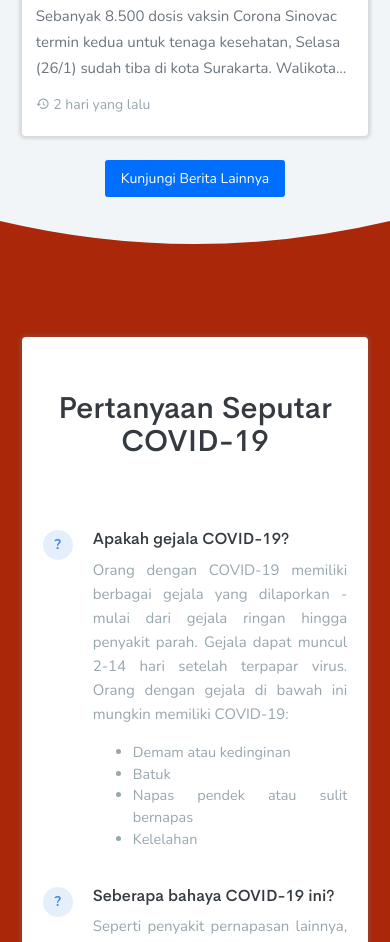
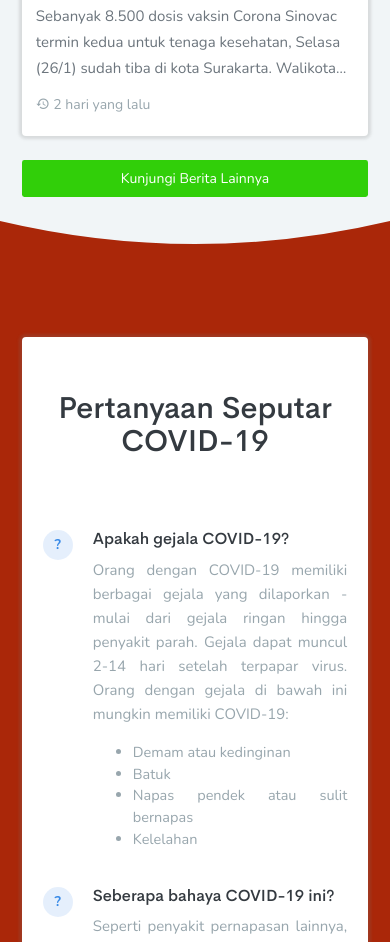
Before and after one commit to niredocz/covid19-surakarta, a plain HTML site: page front.html in a window 390 px wide. Shown: the part 4965-5907 px from the top of the page. Drawn offline with nearby package versions, Linux system fonts and the light colour scheme.

Commit message:
update warna btn

```diff
--- a/assets_landing/css/app.css
+++ b/assets_landing/css/app.css
@@ -267,4 +267,8 @@ nav.navbar .logo-title {
     width: 6em;
     height: auto;
   }
+
+  #berita .w-25 {
+    width: 100% !important;
+  }
 }
--- a/front.html
+++ b/front.html
@@ -447,7 +447,7 @@
                 </div>
                 <div class="row">
                     <div class="col-12 text-center">
-                        <a href="#" class="btn btn-info">Kunjungi Berita Lainnya</a>
+                        <a href="#" class="btn navbar-btn w-25">Kunjungi Berita Lainnya</a>
                     </div>
                 </div>
             </div>
```
